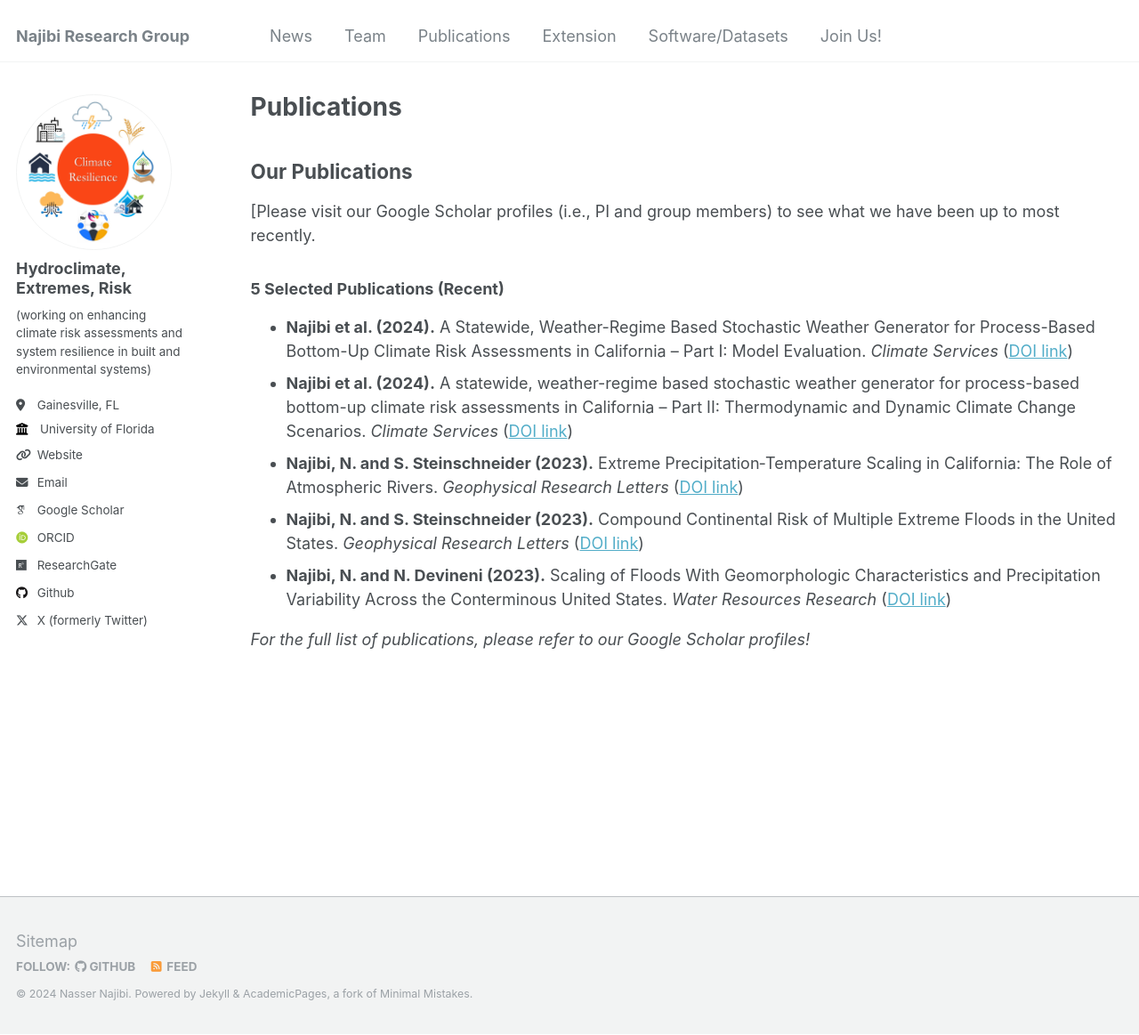
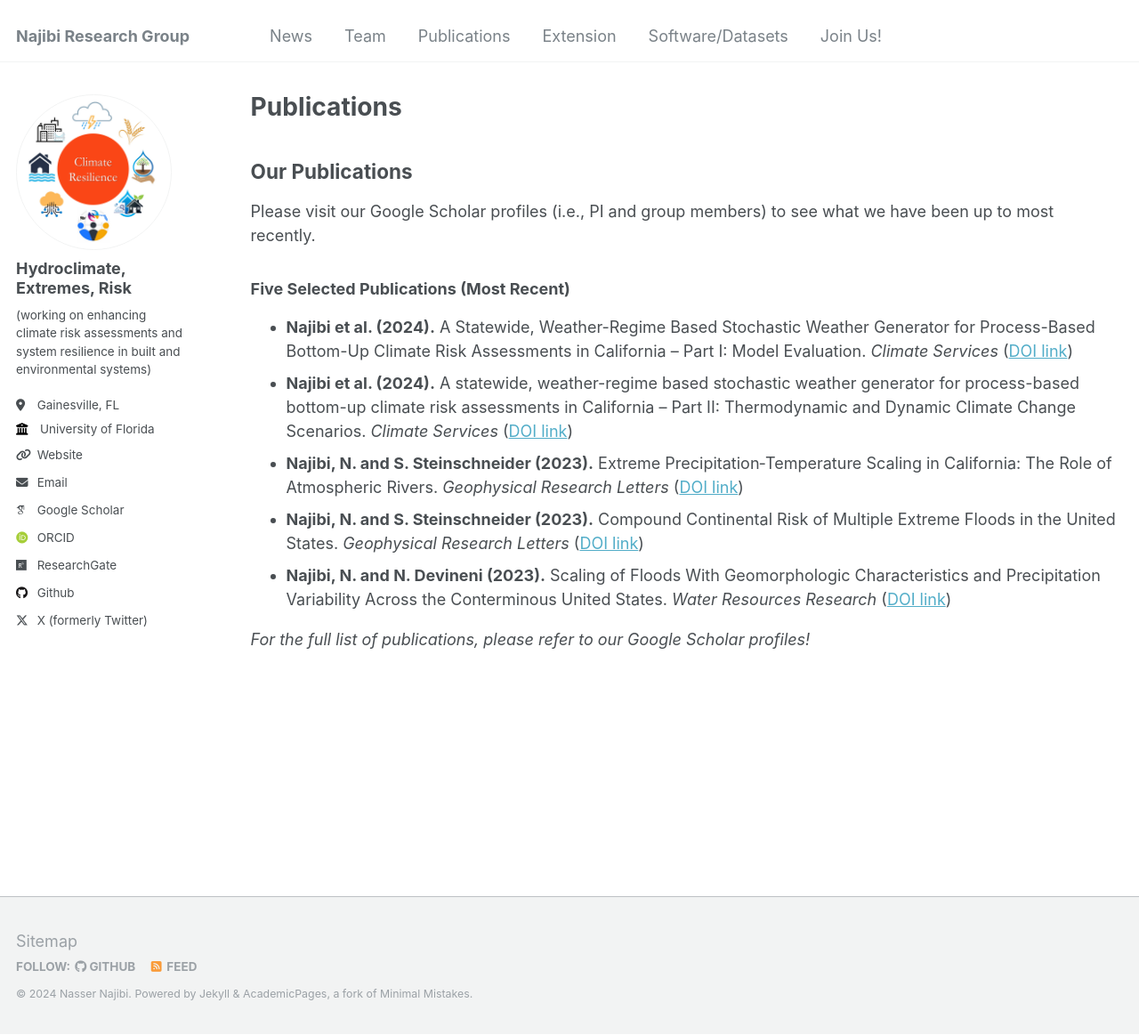
Before and after one commit to nassernajibi/lab, a Jekyll site: the page built from _pages/publications.md, in a window 1280 px wide and 1163 px high. Shown: the whole window at 89% size. Built offline with Jekyll 4.4.1, drawn with Linux system fonts in a browser that asks for light colours; some web fonts are replaced.

Commit message:
Update Pubs

```diff
--- a/_pages/publications.md
+++ b/_pages/publications.md
@@ -7,9 +7,9 @@ author_profile: true  # Optional, adjust based on your theme
 
 ## Our Publications
 
-[Please visit our Google Scholar profiles (i.e., PI and group members) to see what we have been up to most recently.
+Please visit our Google Scholar profiles (i.e., PI and group members) to see what we have been up to most recently.
 
-### 5 Selected Publications (Recent)
+### Five Selected Publications (Most Recent)
 
 - **Najibi et al. (2024).** A Statewide, Weather-Regime Based Stochastic Weather Generator for Process-Based Bottom-Up Climate Risk Assessments in California – Part I: Model Evaluation. *Climate Services* ([DOI link](https://doi.org/10.1016/j.cliser.2024.100489))
 - **Najibi et al. (2024).** A statewide, weather-regime based stochastic weather generator for process-based bottom-up climate risk assessments in California – Part II: Thermodynamic and Dynamic Climate Change Scenarios. *Climate Services* ([DOI link](https://doi.org/10.1016/j.cliser.2024.100485))
```
